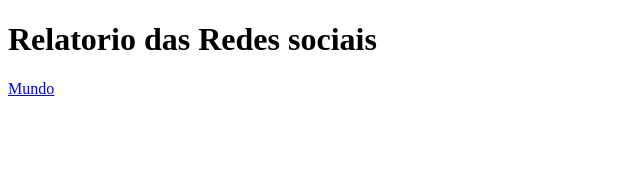
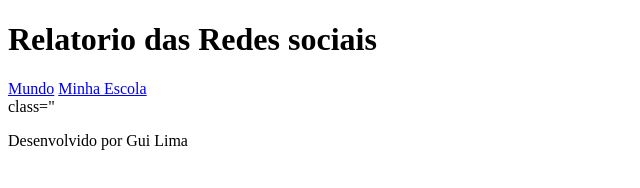
Before and after one commit to ruanssxx/ultimo-de-todos, a plain HTML site: page index.html in a window 1280 px wide. Shown: the whole page, without its empty margins (0-640 px from the left). Drawn offline with Linux system fonts and the light colour scheme.

Commit message:
999999999

```diff
--- a/index.html
+++ b/index.html
@@ -10,10 +10,17 @@
         <h1> Relatorio das Redes sociais</h1>
         <nav>
           <a  href="index.html">Mundo</a>
-        <a
+        <a href="#"> Minha Escola </a>
         </nav>
     </header>
-    <main></main>
-    <footer></footer>
+    <main> class=" <graficos-section>
+        <section id="graficos-container"
+        class="graficos-container"
+        <!-- crie os gráficos aqui -->
+    </section>
+    </main>
+    <footer>
+        <p> Desenvolvido por Gui Lima</p>
+    </footer>
 </body>
 </html>
--- a/style.css
+++ b/style.css
@@ -0,0 +1,8 @@
+@import url('https://fonts.googleapis.com/css2?family=Gowun+Batang:wght@400;700&display=swap');
+:root {
+    --bg-color: #000000;
+    --primary-color: #3E065F;
+
+
+
+}
```
